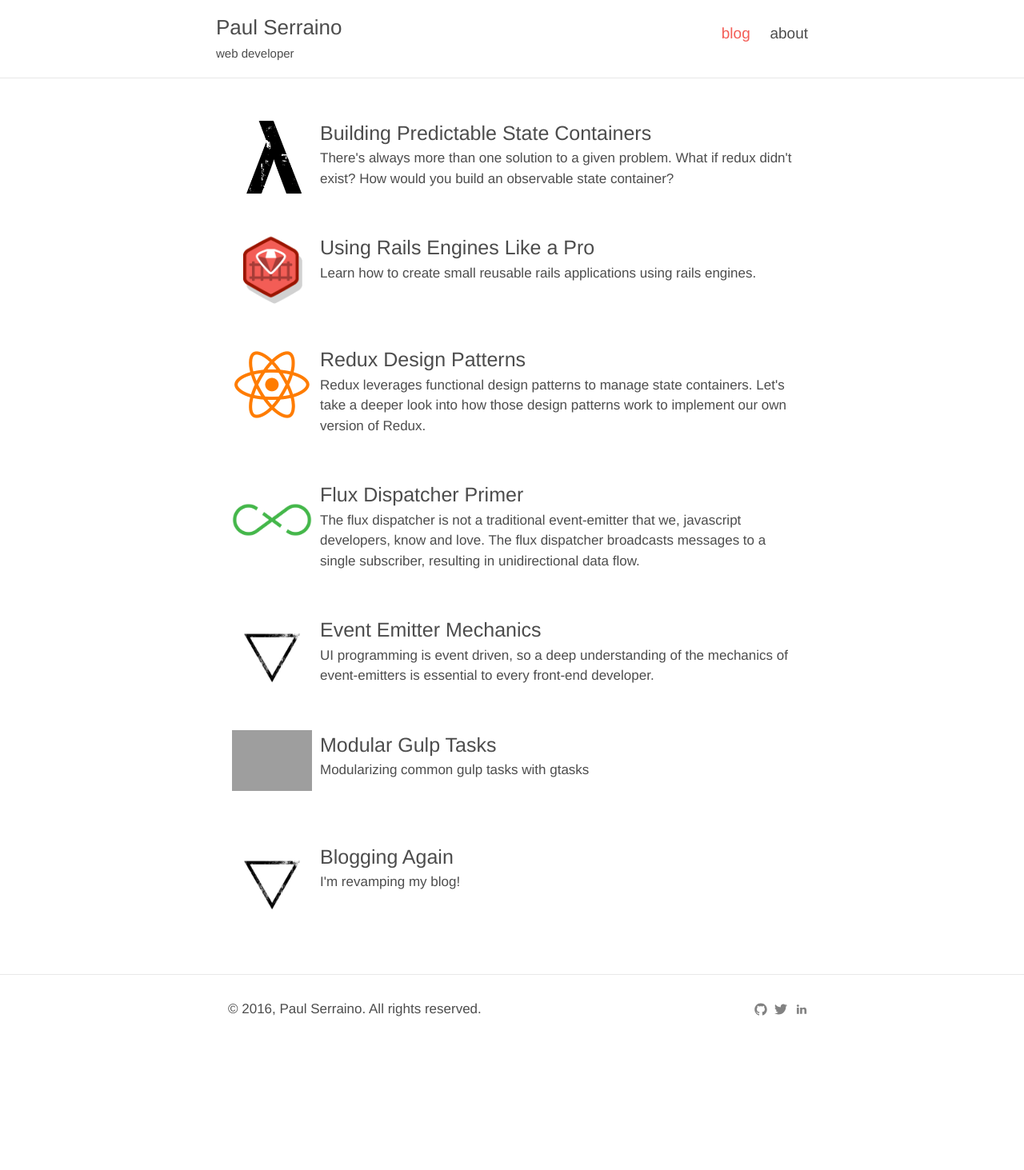
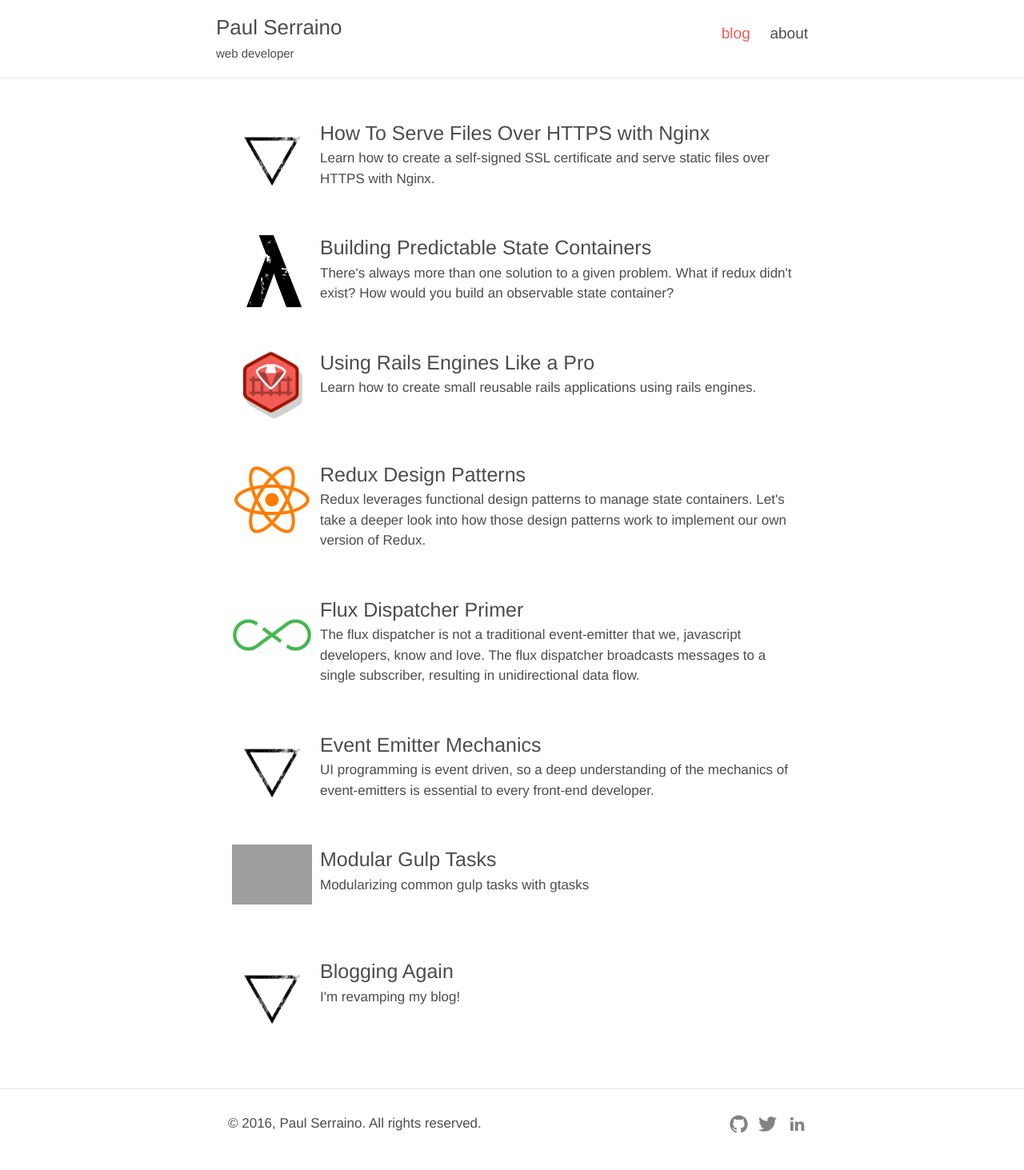
Before and after one commit to paulserraino/paulserraino.com, a Jekyll site: the page built from index.html, in a window 1280 px wide. Shown: the whole page at 80% size. Built offline with Jekyll 4.4.1, drawn with Linux system fonts in a browser that asks for light colours; before the commit the page ends 1319 px from its top, so only the background shows below that; some of the changed lines change nothing that is shown; grey boxes are pictures that could not be loaded.

Commit message:
https and nginx blog post

```diff
--- /dev/null
+++ b/_posts/2016-12-30-ssl-nginx.markdown
@@ -0,0 +1,125 @@
+---
+layout: post
+title:  "How To Serve Files Over HTTPS with Nginx"
+date:   2016-12-30 6:07:59
+categories: tutorial
+thumbnail: default-logo.png
+summary: Learn how to create a self-signed SSL certificate and serve static files over HTTPS with Nginx.
+---
+
+![diagram](/assets/images/https-nginx.png)
+
+I've recently began working on a side project that requires me to serve files over https. Given some trial and error, I managed to get a server up and running perfectly. I thought I'd share which solution worked best for me. I've always been a minimalist, so if 'keeping it simple' is your M.O., you may find this quick tutorial quite useful.
+
+### Install Dependencies
+If you're running on the latest ubuntu, then the only dependency you'll need to install is Nginx.
+
+{% highlight javascript %}
+sudo apt-get update
+sudo apt-get install -y nginx
+{% endhighlight %}
+
+### Create a Self-Signed SSL Certificate
+Create a directory to store the ssl files.
+{% highlight javascript %}
+sudo mkdir /etc/nginx/ssl
+{% endhighlight %}
+
+Next, generate a self-signed ssl certificate. Self-signed, meaning the digital certificate is signed using its own private key.
+
+{% highlight javascript %}
+sudo openssl req -x509 -nodes -days 365 -newkey rsa:2048 -keyout /etc/nginx/ssl/nginx.key -out /etc/nginx/ssl/nginx.crt
+{% endhighlight %}
+
+After you've completed the form, the following files should have been generated:
+{% highlight javascript %}
+/etc/nginx/ssl/nginx.crt
+/etc/nginx/ssl/nginx.key
+{% endhighlight %}
+
+### Configure Nginx
+To configure Nginx, open the `default` file located in the sites-available directory.
+
+{% highlight javascript %}
+sudo vim /etc/nginx/sites-available/default
+{% endhighlight %}
+
+Make the following changes to enable both http and https requests.
+{% highlight ruby %}
+# /etc/nginx/sites-available/default
+server {
+    listen 80 default_server;
+    listen [::]:80 default_server;
+
+    root /usr/share/nginx/html;
+    index index.html index.htm;
+
+    # Redirect http to https
+    # return 301 $scheme://www.website.com$request_uri;
+}
+
+server {
+    listen 443;
+    server_name localhost;
+
+    root /usr/share/nginx/html;
+    index index.html index.htm;
+
+    ssl on;
+    ssl_certificate /etc/nginx/ssl/nginx.crt;
+    ssl_certificate_key /etc/nginx/ssl/nginx.key;
+}
+{% endhighlight %}
+
+Next, test the that the changes you've made were successful.
+{% highlight javascript %}
+sudo nginx -t
+{% endhighlight %}
+
+Then, restart Nginx.
+{% highlight javascript %}
+sudo /etc/init.d/nginx stop
+sudo /etc/init.d/nginx start
+{% endhighlight %}
+
+Now you should be good to go!
+
+
+### Running within Vargent (optional)
+If you're a mac user, such as myself, I would recommend using [Vagrant](https://www.vagrantup.com/). It easily allows users to run their vm on a private network.
+
+Here's an initial Vagrant file to get you started.
+{% highlight ruby %}
+# -*- mode: ruby -*-
+# vi: set ft=ruby :
+
+Vagrant.configure(2) do |config|
+  config.vm.box = "ubuntu/trusty64"
+
+  # Set VM's IP to make server available to a local network
+  # https://55.55.55.55
+  config.vm.network "private_network", ip: "55.55.55.55"
+
+  config.vm.provision "shell", inline: <<-SHELL
+    sudo apt-get update
+    sudo apt-get install -y nginx
+  SHELL
+end
+{% endhighlight %}
+
+Cheers!
+
+
+<div id="disqus_thread"></div>
+<script>
+
+(function() { // DON'T EDIT BELOW THIS LINE
+var d = document, s = d.createElement('script');
+
+s.src = '//paulserrainogithub.disqus.com/embed.js';
+
+s.setAttribute('data-timestamp', +new Date());
+(d.head || d.body).appendChild(s);
+})();
+</script>
+<noscript>Please enable JavaScript to view the <a href="https://disqus.com/?ref_noscript" rel="nofollow">comments powered by Disqus.</a></noscript>
--- a/assets/styles/_base.scss
+++ b/assets/styles/_base.scss
@@ -197,8 +197,8 @@ pre {
 
     > svg {
         display: inline-block;
-        width: 16px;
-        height: 16px;
+        width: 27px;
+        height: 23px;
         vertical-align: middle;
 
         path {
```
Also changed, not shown: assets/images/https-nginx.png (added).
